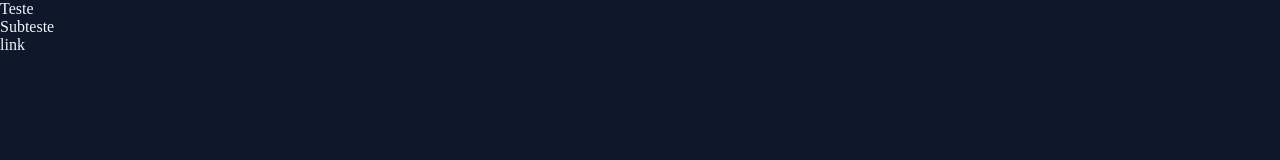
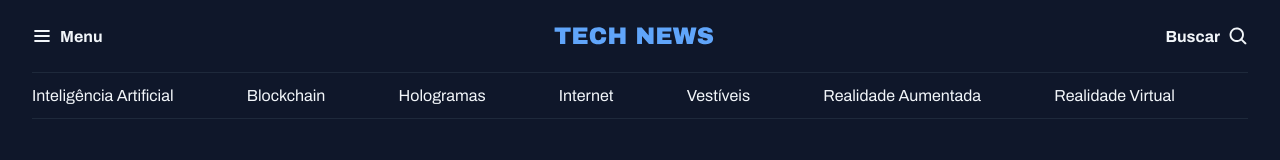
Before and after one commit to ana-ramos04/fullsatck-projeto-portal-de-noticias, a plain HTML site: page index.html in a window 1280 px wide. Drawn offline with Linux system fonts and the light colour scheme.

Commit message:
criando o header da aplicação

```diff
--- a/index.html
+++ b/index.html
@@ -13,9 +13,32 @@
 </head>
 
 <body>
-    <h1>Teste</h1>
-    <h2>Subteste</h2>
-    <a href="#">link</a>
+    <header class="container">
+        <nav id="primary" class="grid grid-flow-col">
+        <div>
+                <img src="assets/icones/List.svg" alt="Ícone de menu">
+                <strong>Menu</strong>
+            </div>
+
+            <div>
+                <img src="assets/Logo.svg" alt="TechNews logo">
+            </div>
+
+            <div>
+                <strong>Buscar</strong>
+                <img src="assets/icones/MagnifyingGlass.svg" alt="Ícone de lupa para pesquisa">
+            </div>
+        </nav>
+        <nav id="secondary" class="grid grid-flow-col">
+            <a href="#">Inteligência Artificial</a>
+            <a href="#">Blockchain</a>
+            <a href="#">Hologramas</a>
+            <a href="#">Internet</a>
+            <a href="#">Vestíveis</a>
+            <a href="#">Realidade Aumentada</a>
+            <a href="#">Realidade  Virtual</a>
+        </nav>
+    </header>
 </body>
 
 </html>
--- a/styles/global.css
+++ b/styles/global.css
@@ -22,7 +22,7 @@
 }
 
 body {
-    font:var(--font-family);
+    font-family: var(--font-family);
     color: var(--text-color-primary);
     background-color: var(--bg-color);
 }
@@ -40,3 +40,20 @@ a:hover {
 h1, h2, h3 {
     font: inherit;
 }
+
+.container {
+    max-width: 1280px;
+    padding-inline: 32px;
+    margin-inline: auto;
+}
+
+/* classes utilitárias */
+/* utility-first = uma classe que terá apenas utilizade (será usanda apenas 1 vez) */
+.grid {
+    display: grid;
+}
+
+/* grid fluxo coluna / grid-flow-columns */
+.grid-flow-col {
+    grid-auto-flow: column;
+}
--- /dev/null
+++ b/styles/header.css
@@ -0,0 +1,25 @@
+#primary {
+    /* aplica um padding no top e bottom */
+    padding-block: 20px;
+
+    div {
+        display: flex;
+        align-items: center;
+        gap: 8px;
+    }
+
+    /* nesting css */
+    div:nth-child(2) {
+        margin-inline: auto;
+    }
+
+    div:nth-child(3) {
+        justify-self: end;
+    }
+}
+
+#secondary {
+    padding-block: 14px;
+    border: solid 1px var(--stroke-color);
+    border-inline: none;
+}
--- a/styles/index.css
+++ b/styles/index.css
@@ -1 +1,2 @@
 @import url(global.css);
+@import url(header.css);
```
